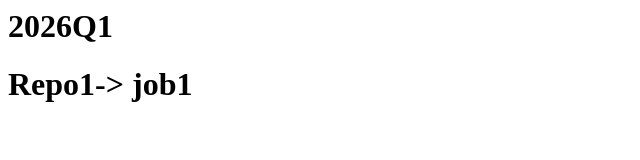
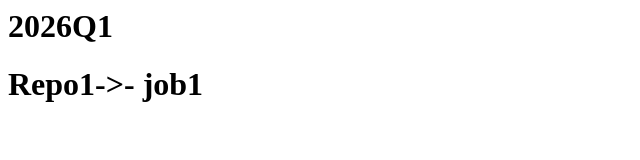
Before and after one commit to avshelke1996/2026Q1, a plain HTML site: page index.html in a window 1280 px wide. Shown: the full height of the page, 0-640 px from the left. Drawn offline with Linux system fonts and the light colour scheme.

Commit message:
Update index.html

```diff
--- a/index.html
+++ b/index.html
@@ -1,2 +1,2 @@
 <h1>2026Q1</h1>
-<h1>Repo1-> job1</h1>
+<h1>Repo1->- job1</h1>
```
